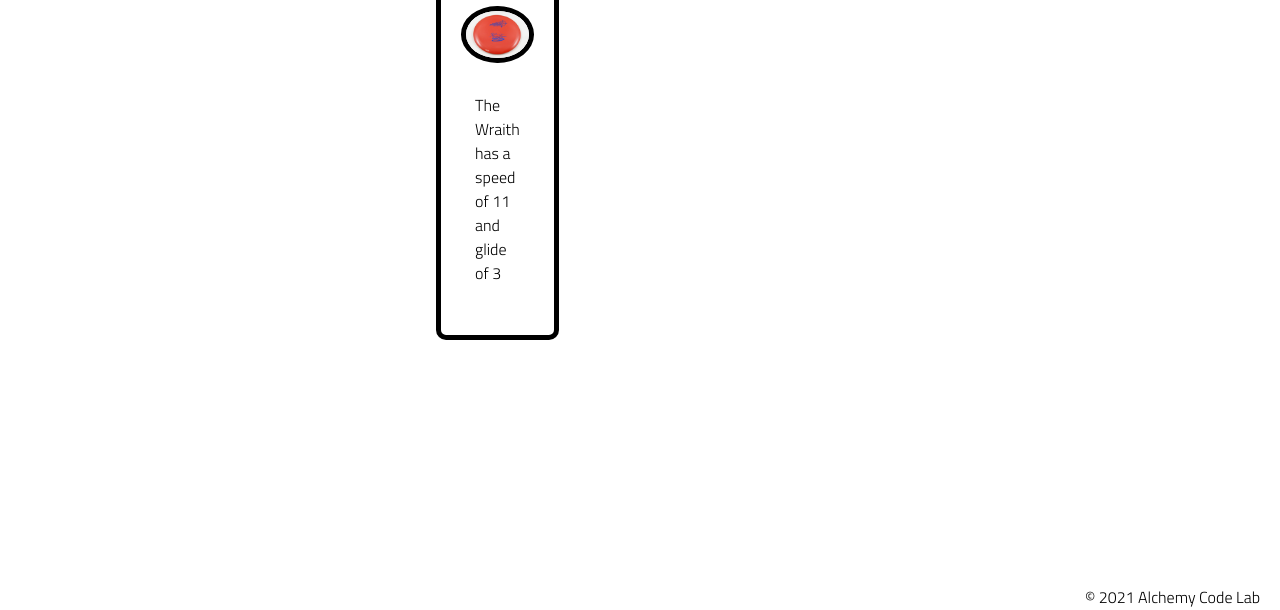
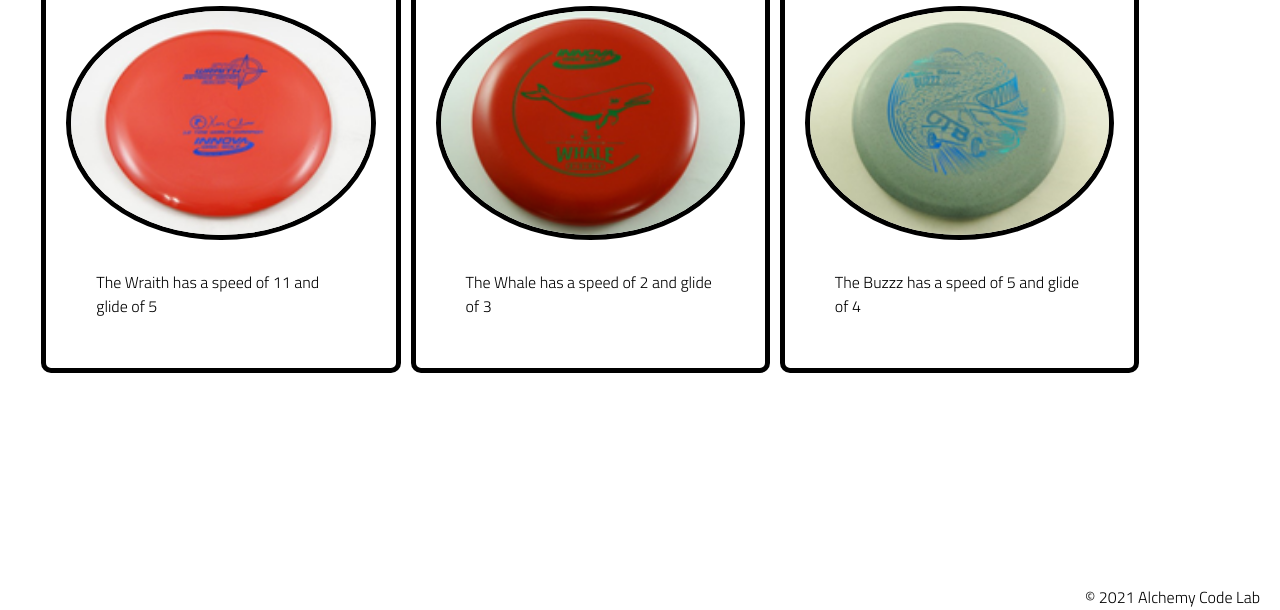
Before and after one commit to Rigby-David/Spotlight-Import-Display, a plain HTML site: page index.html in a window 1280 px wide. Shown: the part 190-800 px from the top of the page. Drawn offline with Linux system fonts and the light colour scheme.

Commit message:
finished first array

```diff
--- a/app.js
+++ b/app.js
@@ -2,7 +2,11 @@
 import { discs } from './discs.js';
 import { renderDisc } from './utils.js';
 // let state
-
+const discListEl = document.getElementById('discs');
+for (let disc of discs) {
+    const discDiv = renderDisc(disc);
+    discListEl.append(discDiv);
+}
 // set event listeners
   // get user input
   // use user input to update state
--- a/discs.js
+++ b/discs.js
@@ -1 +1,4 @@
-export const discs = [{ name: 'Wraith', speed: 11, glide: 3, image: './assets/wraith.jpg' }];
+export const discs = [{ name: 'Wraith', speed: 11, glide: 5, image: './assets/wraith.jpg' },
+    { name: 'Whale', speed: 2, glide: 3, image: './assets/whale.jpg' },
+    { name: 'Buzzz', speed: 5, glide: 4, image: './assets/buzzz.jpg' },
+];
--- a/index.html
+++ b/index.html
@@ -20,11 +20,7 @@
     </header>
     <main>
         <div id="discs">
-            <div class="disc">
-                <h1>Wraith</h1>
-                <img src="./assets/wraith.jpg" />
-                <p>The Wraith has a speed of 11 and glide of 3</p>
-            </div>
+
         </div>
     </main>
     <footer>
--- a/styles/home.css
+++ b/styles/home.css
@@ -1,5 +1,5 @@
 #discs {
-
+    display: flex;
 }
 
 .disc {
```
